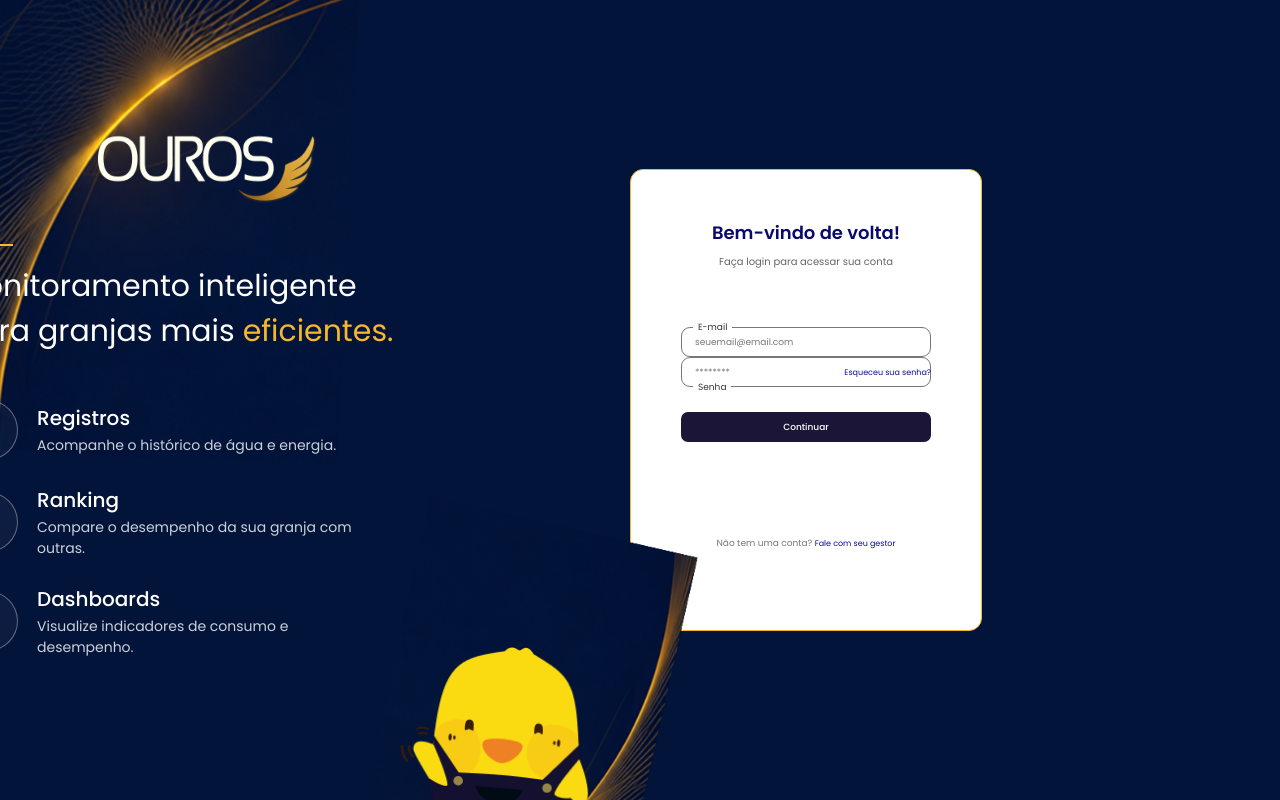
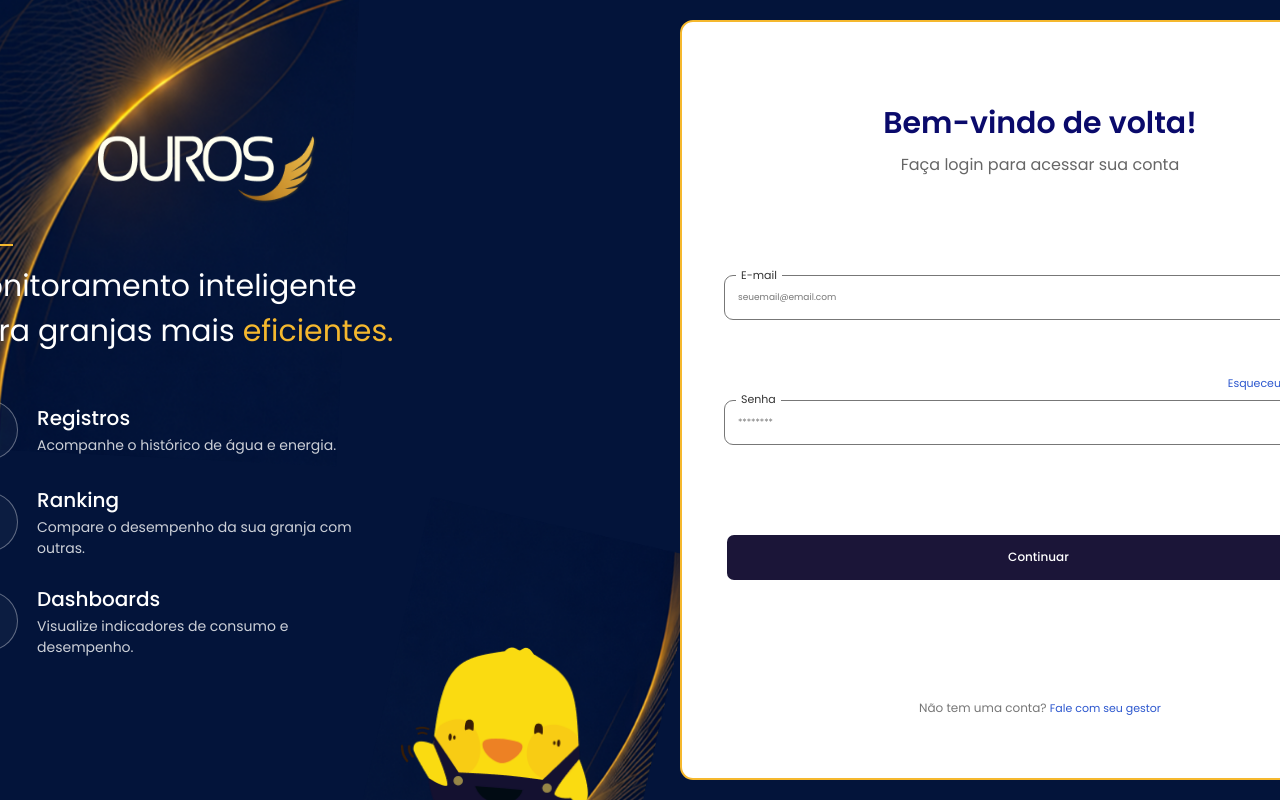
Before and after one commit to Ouros-App/ms-ouros-front-web, a React (Vite) app: page /login in a window 1280 px wide. Built offline with nearby package versions, Linux system fonts and the light colour scheme; no server answers.

Commit message:
feat: Página de login finalizada

```diff
--- a/src/components/complex/LoginCard/LoginCard.css
+++ b/src/components/complex/LoginCard/LoginCard.css
@@ -1,15 +1,18 @@
 .login-card {
     width: 100%;
-    max-width: 352px;
-    min-height: 462px;
+    max-width: 852px;
+    min-height: 300px;
     margin: 0 auto;
-    padding: 50px 50px 34px;
-    border: 1px solid #f5b82e;
+    height: 760px;
+    width: 720px;
+    border: 2px solid #f5b82e;
     border-radius: 13px;
     background: #ffffff;
     color: var(--ink);
     box-shadow: none;
     box-sizing: border-box;
+    z-index: 999;
+    margin-left: 50px;
 }
 
 .login-card-header {
@@ -18,32 +21,49 @@
 
 .login-card-title {
     margin: 0;
-    font-size: 18px;
+    font-size: 30px;
     font-weight: 600;
     line-height: 1.4;
     color: #0a0a6b;
+    transform: translateY(80px);
 }
 
 .login-card-subtitle {
     margin: 9px 0 0;
-    font-size: 10px;
+    font-size: 16px;
     line-height: 1.5;
     color: #666666;
+    transform: translateY(80px);
 }
 
 .login-card__form {
     margin-top: 58px;
     display: flex;
     flex-direction: column;
-    gap: 30px;
+    gap: 15px;
+    box-sizing: border-box;
+    width: 100%;
 }
 
 .login-card-field {
     position: relative;
-    width: 100%;
+    width: 87%;
+    transform: translate(42px, 120px);
 }
 
-.login-card__label {
+.login-card__label_senha {
+    position: absolute;
+    top: 57px;
+    left: 12px;
+    z-index: 1;
+    padding: 0 5px;
+    background: #ffffff;
+    color: #333333;
+    font-size: 11px;
+    line-height: 14px;
+}
+
+.login-card__label_email {
     position: absolute;
     top: -7px;
     left: 12px;
@@ -51,7 +71,7 @@
     padding: 0 5px;
     background: #ffffff;
     color: #333333;
-    font-size: 9px;
+    font-size: 11px;
     line-height: 14px;
 }
 
@@ -62,7 +82,7 @@
 .login-card__input {
     display: block;
     width: 100%;
-    height: 30px;
+    height: 45px;
     box-sizing: border-box;
     padding: 0 13px;
     border: 1px solid #777777;
@@ -112,6 +132,7 @@
     margin: -25px 0 -22px;
     text-align: right;
     line-height: 1;
+    transform: translateY(-30px);
 }
 
 .login-card__link {
@@ -177,8 +198,8 @@
 
 .login-card-submit {
     display: flex;
-    width: 100%;
-    height: 30px;
+    width: 87%;
+    height: 45px;
     align-items: center;
     justify-content: center;
     margin-top: -5px;
@@ -187,10 +208,11 @@
     background: #1b1538;
     color: #ffffff;
     font-family: inherit;
-    font-size: 9px;
+    font-size: 12px;
     font-weight: 500;
     cursor: pointer;
     transition: background-color 0.2s;
+    transform: translate(45px, 200px);
 }
 
 .login-card-submit:hover:not(:disabled) {
@@ -220,9 +242,18 @@
 .login-card-footer {
     margin: 95px 0 0;
     text-align: center;
-    font-size: 9px;
+    font-size: 12px;
     line-height: 1.5;
     color: #777777;
+    transform: translateY(130px);
+}
+
+.login-card__link{
+    margin: 95px 0 0;
+    text-align: center;
+    font-size: 11px;
+    line-height: 1.5;
+    color: #2c57ce;
 }
 
 .login-card__help {
--- a/src/components/complex/LoginCard/index.tsx
+++ b/src/components/complex/LoginCard/index.tsx
@@ -39,7 +39,7 @@ export function LoginCard({ status, message, onSubmit }: LoginCardProps) {
                 className="login-card__form"
             >
                 <div className="login-card-field">
-                    <label htmlFor="email" className="login-card__label">
+                    <label htmlFor="email" className="login-card__label_email">
                         E-mail
                     </label>
 
@@ -75,7 +75,7 @@ export function LoginCard({ status, message, onSubmit }: LoginCardProps) {
                 <div className="login-card-field">
                     <label
                         htmlFor="password"
-                        className={`login-card__label ${
+                        className={`login-card__label_senha ${
                             errors.password ? 'login-card__label--error' : ''
                         }`.trim()}
                     >
```
Also changed, not shown: src/assets/midas-erro.png (added).
